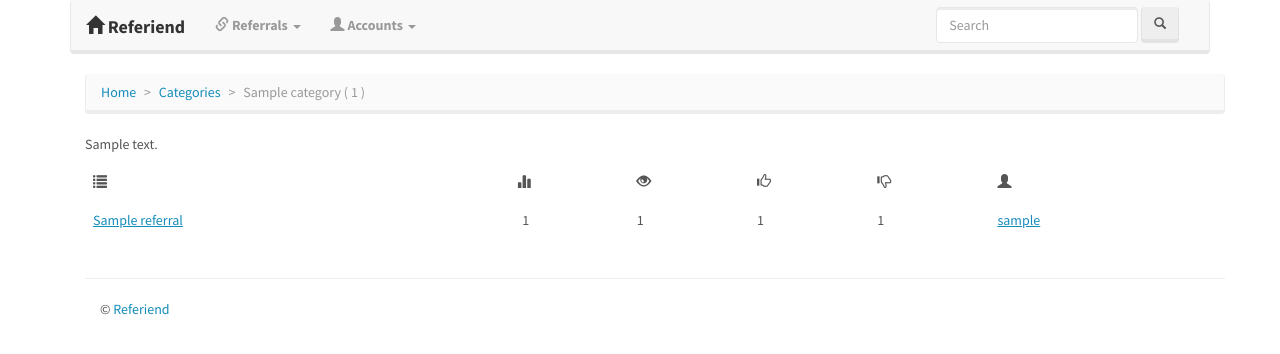
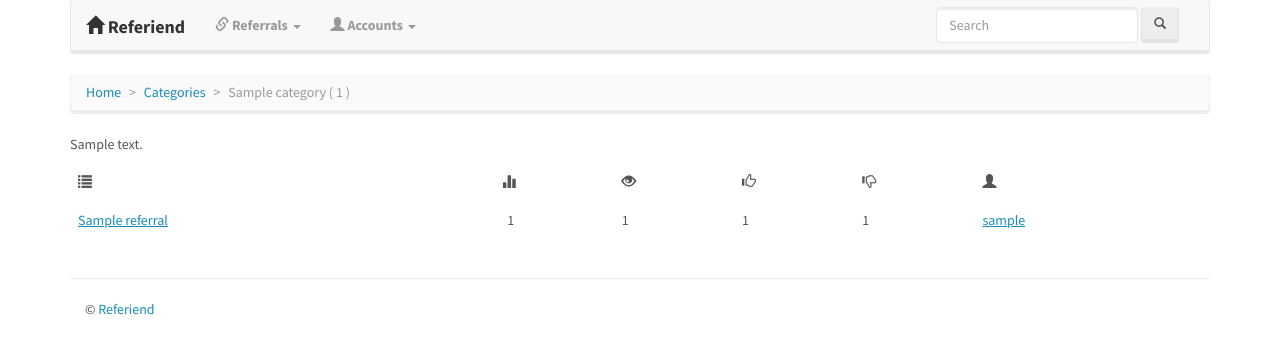
Before and after one commit to shubhendusaurabh/referiend, a Django app: a page that uses templates/referrals/category_detail.html in a window 1280 px wide. Shown: the top 354 px of the page. Run offline with Django 3.2, Linux system fonts and the light colour scheme; tables that the repository leaves empty hold one stand-in row (values such as "Sample post"); data that the repository does not hold is empty; parts of the project's set-up code (start-up, migrations or seed data) failed here and were passed over; some libraries are stand-ins or nearby versions.

Commit message:
refactoring

```diff
--- a/referrals/sitemaps.py
+++ b/referrals/sitemaps.py
@@ -1,4 +1,4 @@
-from django.contrib.sitemaps import Sitemap, FlatPageSitemap
+from django.contrib.sitemaps import Sitemap
 
 from .models import Referral
 
--- a/templates/referrals/category_detail.html
+++ b/templates/referrals/category_detail.html
@@ -7,7 +7,7 @@
 {% block body_class %}home{% endblock %}
 
 {% block body %}
-<div class="container">
+
   <div class="row">
     <div class="col-xs-12">
 
```
